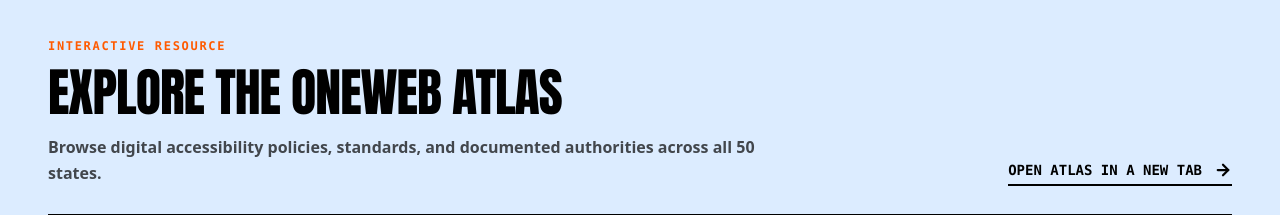
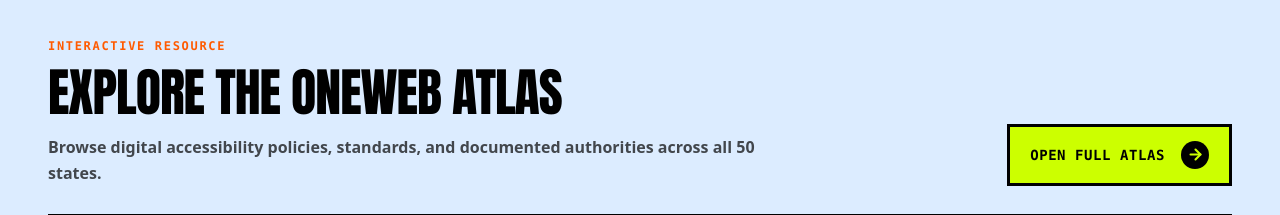
Before and after one commit to DhanvinG/oneweb, a React (Vite) app: page / in a window 1280 px wide. Shown: the part 6480-6695 px from the top of the page. Built offline with nearby package versions, Linux system fonts and the light colour scheme.

Commit message:
Redesign Atlas resource button

```diff
--- a/src/App.tsx
+++ b/src/App.tsx
@@ -724,10 +724,12 @@
                   href="https://atlas.oneweb.social/"
                   target="_blank"
                   rel="noreferrer"
-                  className="group inline-flex w-fit shrink-0 items-center gap-3 border-b-2 border-black pb-1 font-mono text-sm font-black uppercase transition-colors hover:text-[#ff5a00]"
+                  className="group inline-flex w-fit shrink-0 items-center gap-4 border-[3px] border-black bg-[#ccff00] px-5 py-3.5 font-mono text-sm font-black uppercase tracking-[0.04em] transition-colors hover:bg-black hover:text-white"
                 >
-                  Open Atlas in a new tab
-                  <ArrowRight className="transition-transform group-hover:translate-x-1" size={18} strokeWidth={3} />
+                  Open Full Atlas
+                  <span className="flex h-7 w-7 items-center justify-center rounded-full bg-black text-[#ccff00] transition-all group-hover:translate-x-1 group-hover:bg-[#ff5a00] group-hover:text-black">
+                    <ArrowRight size={17} strokeWidth={3} />
+                  </span>
                 </a>
               </div>
               <div className="overflow-hidden border-[3px] border-black bg-white shadow-[8px_8px_0_#000]">
```
